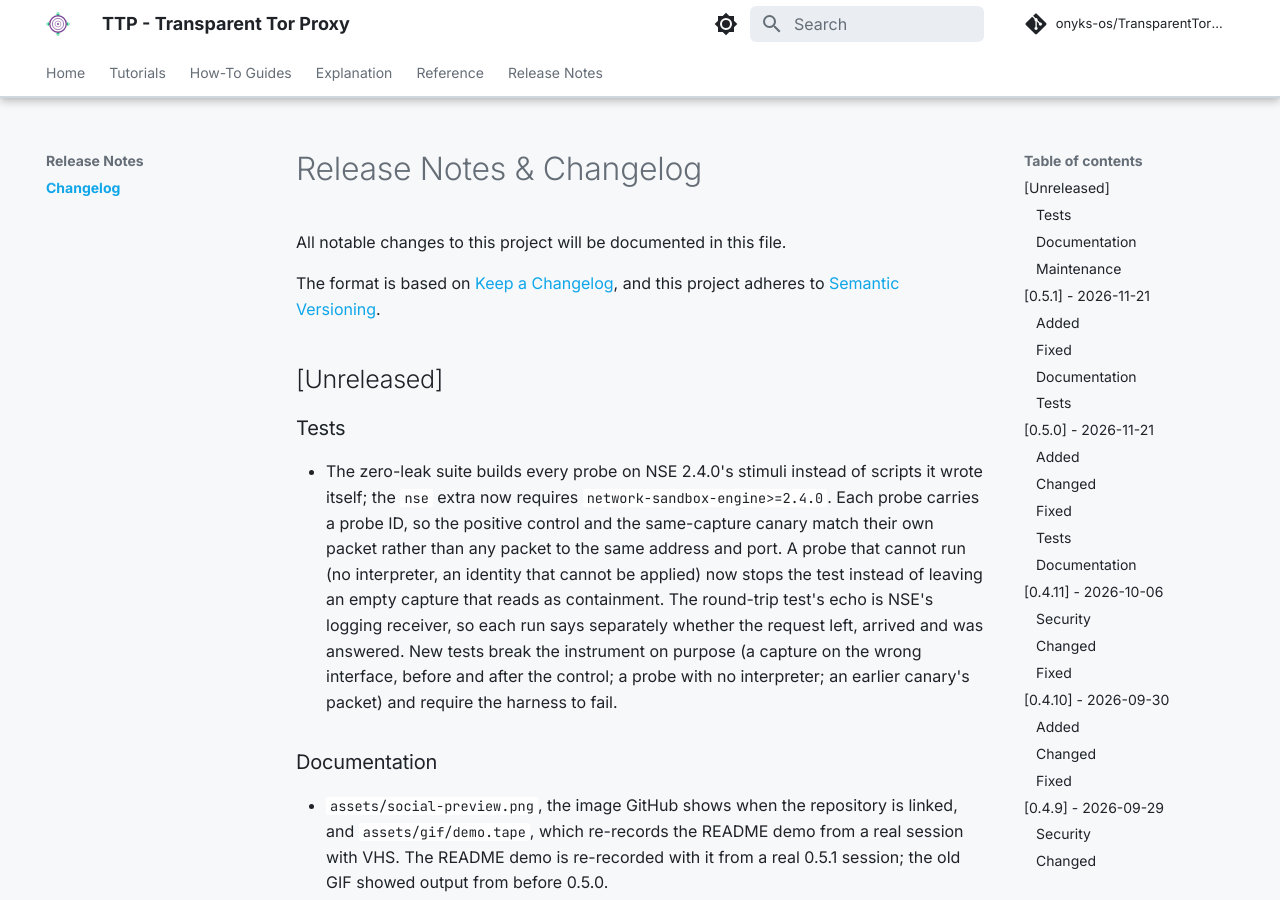
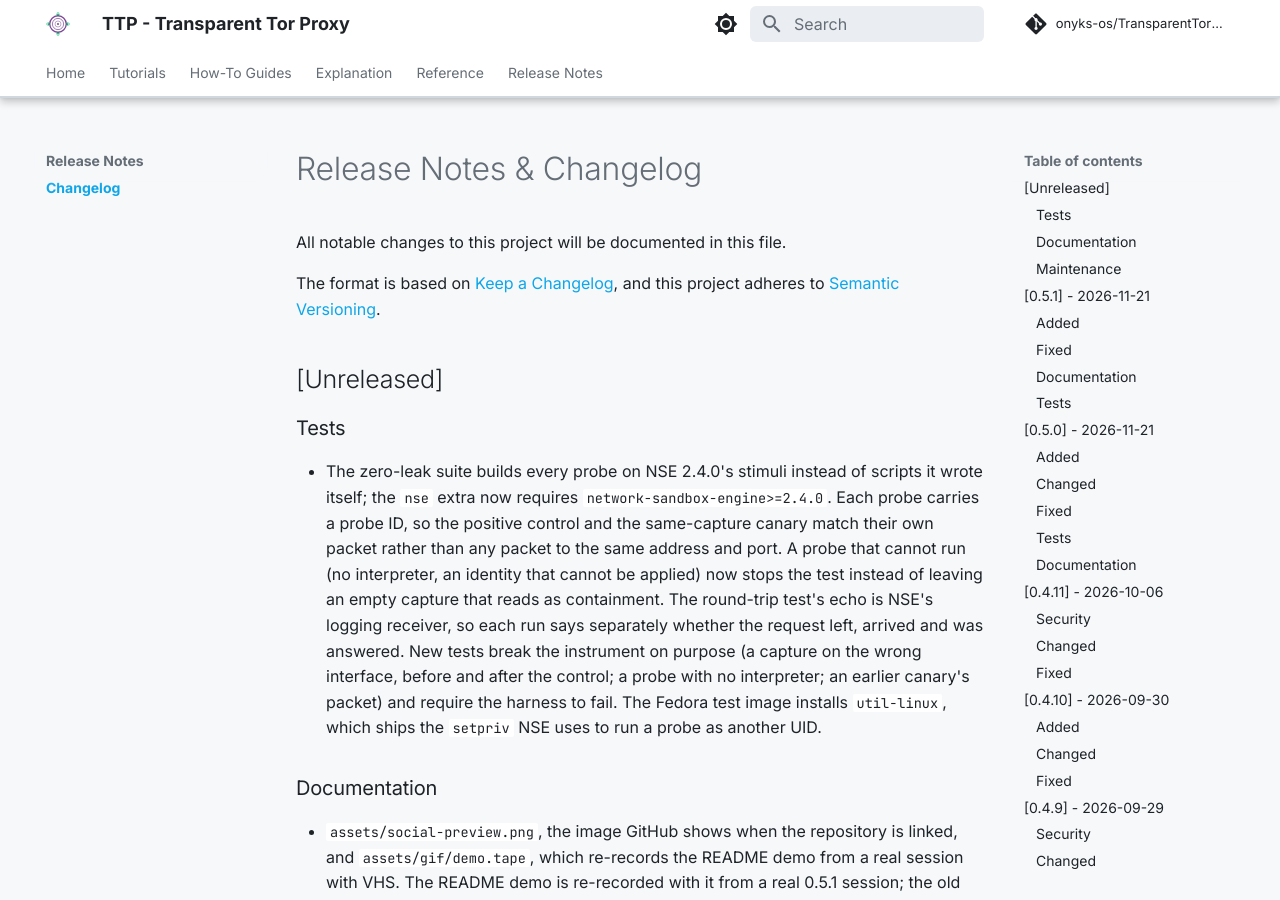
Before and after one commit to onyks-os/TransparentTorProxy, an MkDocs documentation site: the page built from docs/web/release-notes/changelog.md, in a window 1280 px wide and 900 px high. Built offline with MkDocs 1.6.1 and Material for MkDocs 9.7.7, drawn with Linux system fonts in a browser that asks for light colours; comment, search, counter and statistics services are not loaded.

Commit message:
Install util-linux in the Fedora test image for NSE's setpriv
NSE 2.4.0 runs a probe as another UID through setpriv, looked up only in
trusted directories. Fedora's base image carries util-linux-core, which
does not ship it, so every probe with a UID failed with
BinaryNotFoundError in the Fedora integration job.

Co-Authored-By: Claude Opus 5.5 <noreply@anthropic.com>
Signed-off-by: onyks-os <129986281+onyks-os@users.noreply.github.com>

```diff
--- a/docs/web/release-notes/changelog.md
+++ b/docs/web/release-notes/changelog.md
@@ -20,6 +20,8 @@ and this project adheres to [Semantic Versioning](https://semver.org/spec/v2.0.0
   arrived and was answered. New tests break the instrument on purpose (a capture
   on the wrong interface, before and after the control; a probe with no
   interpreter; an earlier canary's packet) and require the harness to fail.
+  The Fedora test image installs `util-linux`, which ships the `setpriv` NSE
+  uses to run a probe as another UID.
 
 ### Documentation
 
```
Also changed, not shown: CHANGELOG.md (+2 -0 lines), 1 other file.
